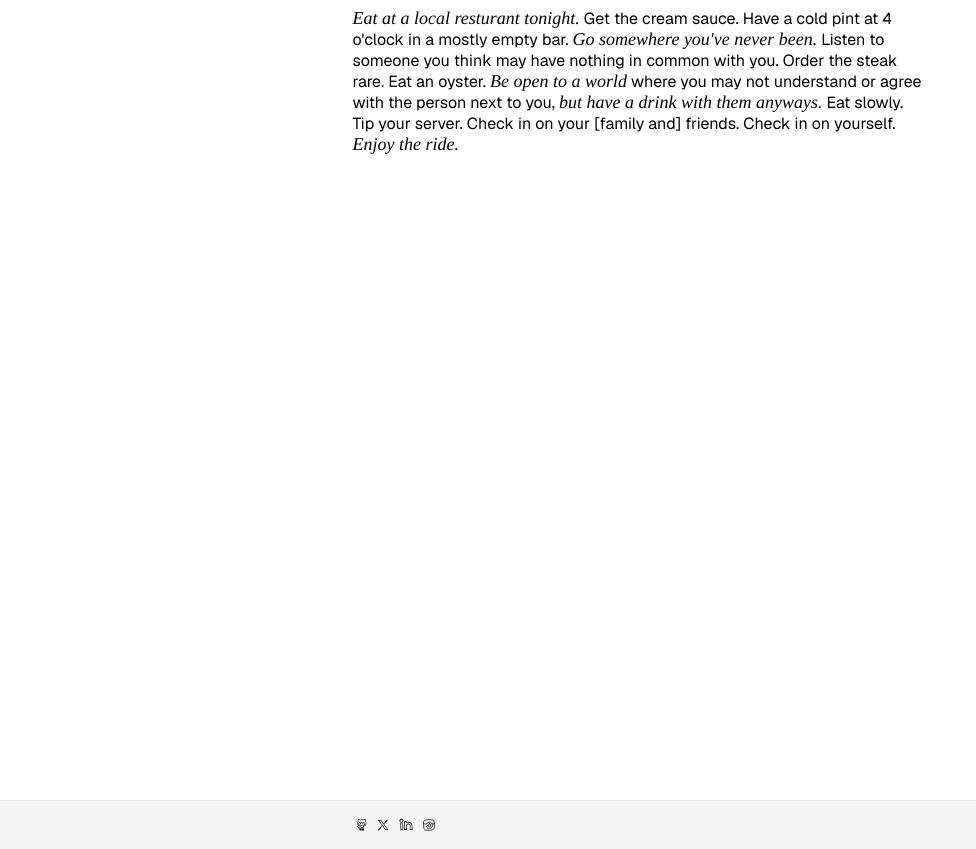
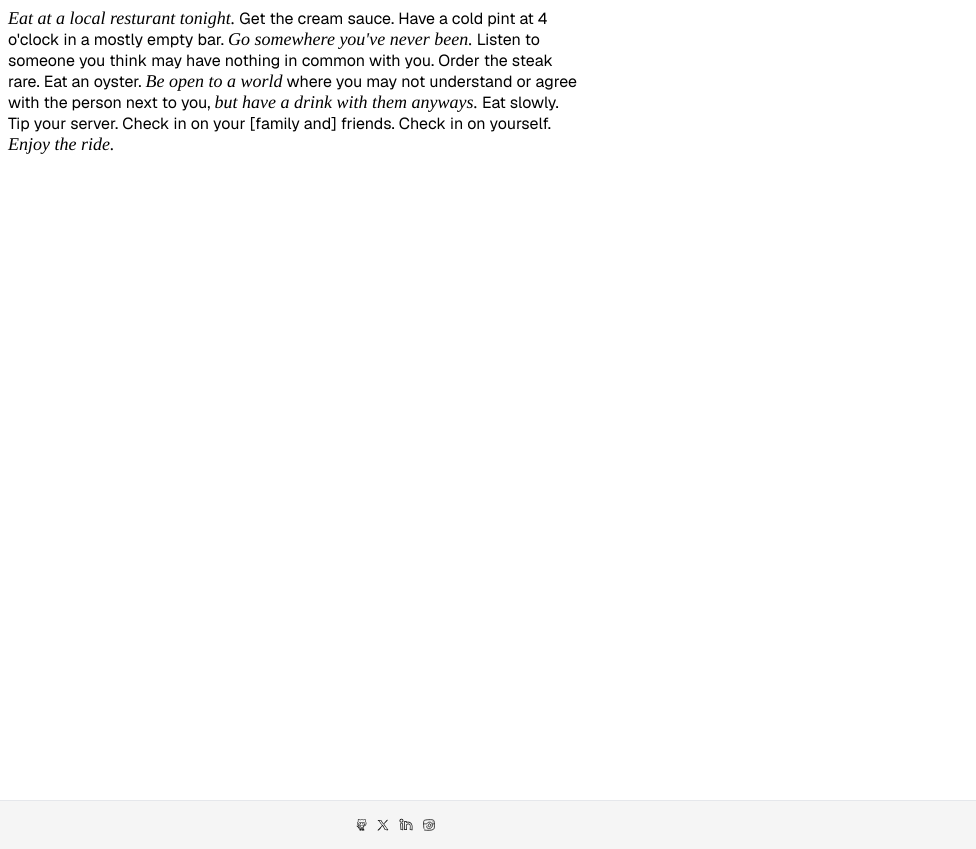
Before and after one commit to samcx/samcx, a Next.js app: page / in a window 1280 px wide. Shown: the whole page, without its empty margins (0-976 px from the left). Built offline with nearby package versions, Linux system fonts and the light colour scheme.

Commit message:
Alight content to the left

```diff
--- a/app/globals.css
+++ b/app/globals.css
@@ -18,14 +18,6 @@ main {
   height: calc(100dvh - var(--body-margin-top) - var(--body-margin-bottom));
 }
 
-footer {
-  display: flex;
-  background-color: oklch(0.97 0 0);
-  border-top: 1px solid oklch(0.928 0.006 264.531);
-  height: 48px;
-  margin: 0 auto;
-}
-
 h1 {
   font-family: Times, serif;
 }
@@ -42,6 +34,14 @@ em {
 a {
   color: #000;
   text-decoration: none;
+}
+
+footer {
+  display: flex;
+  background-color: oklch(0.97 0 0);
+  border-top: 1px solid oklch(0.928 0.006 264.531);
+  height: 48px;
+  margin: 0 auto;
 }
 
 footer > div {
@@ -79,8 +79,10 @@ footer > div > a:last-of-type {
 }
 
 .page {
-  margin: var(--body-margin-top) auto var(--body-margin-bottom) auto;
-  max-width: 575px;
+  margin-bottom: var(--body-margin-bottom);
+  margin-left: var(--body-margin-left);
+  margin-top: var(--body-margin-top);
+  width: 575px;
 }
 
 .not-found {
@@ -96,7 +98,6 @@ footer > div > a:last-of-type {
 @media (width <= 600px) {
   .not-found,
   .page {
-    margin-left: var(--body-margin-left);
     margin-right: var(--body-margin-right);
   }
 }
```
